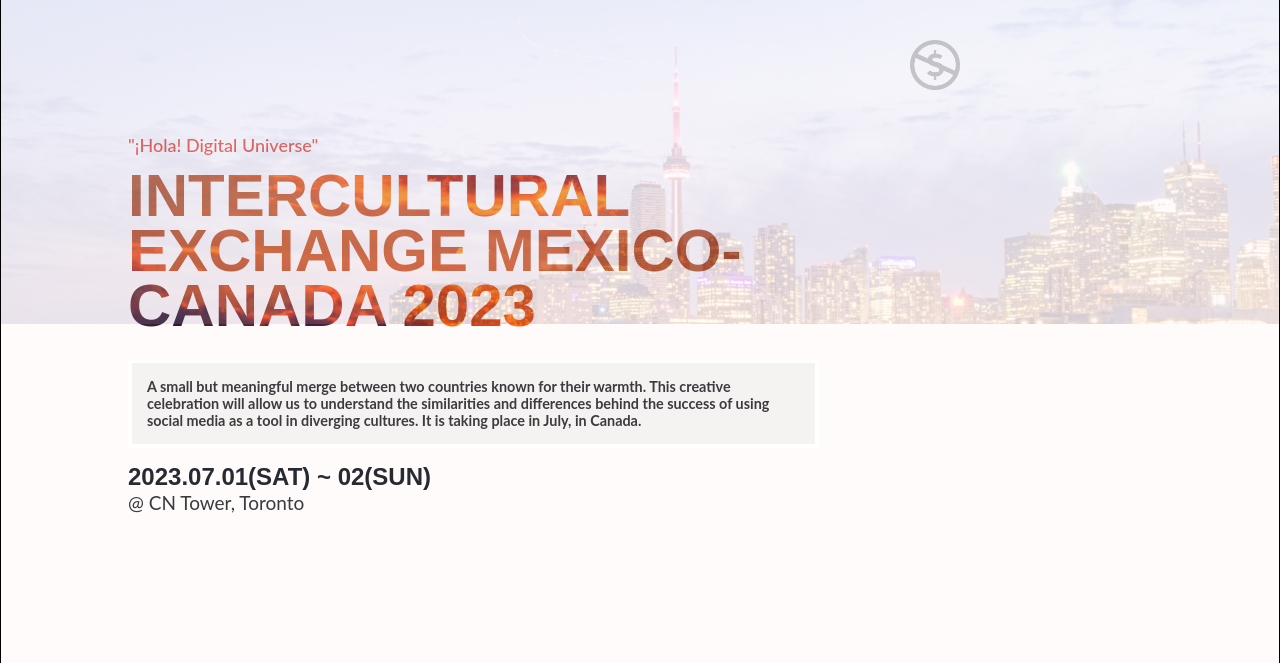
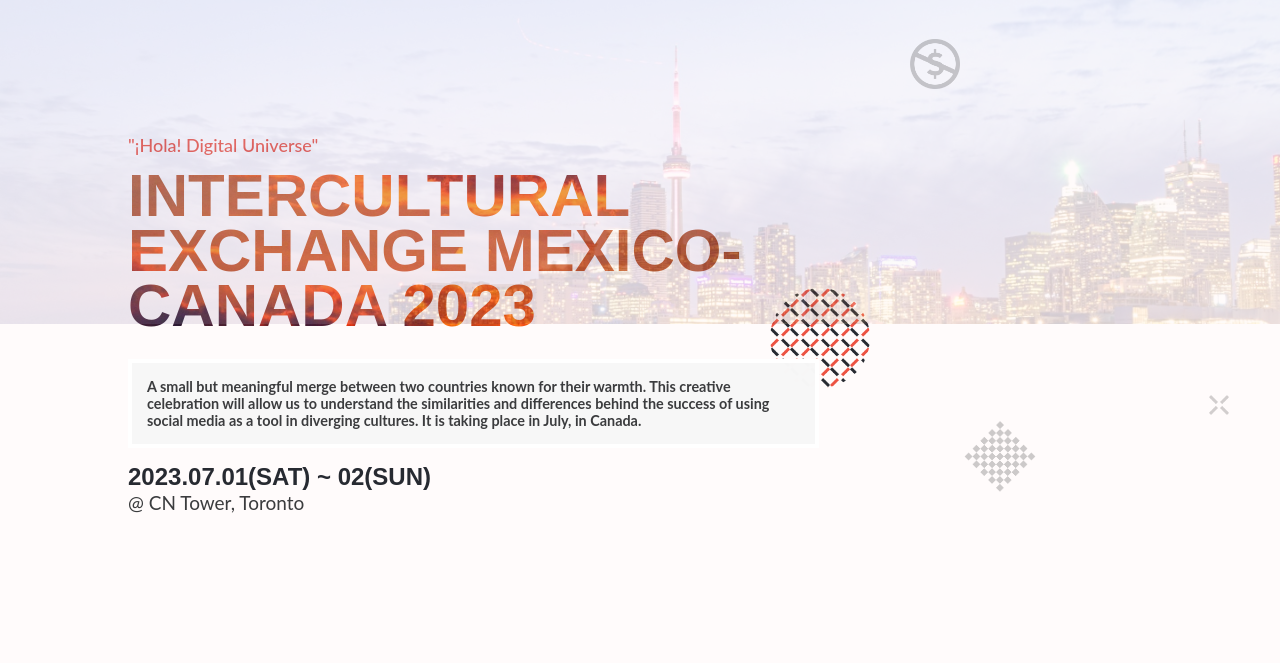
Before and after one commit to ErikStoupignan/Capstone-project-module-1, a website: page index.html in a window 1280 px wide. Shown: the part 137-800 px from the top of the page. Drawn offline with Linux system fonts and the light colour scheme; a web font is replaced by a local one.

Commit message:
End main page and mobile version

```diff
--- a/style.scss
+++ b/style.scss
@@ -529,7 +529,7 @@ body {
 
       .intro-paragraph1 {
         width: 60%;
-        background-color: rgba(189, 189, 189, 0.148);
+        background-color: rgba(247, 247, 247, 0.993);
         border: 4px solid white;
         padding: 15px;
         margin: 15px 0 15px 0;
@@ -554,7 +554,6 @@ body {
           top: 0;
           width: 100%;
           height: 100%;
-          border: 1px solid #000;
           display: block;
 
 
@@ -576,13 +575,40 @@ body {
             }
           }
           .mainbg-3 {
-
+            background-image: url(assets/Icons/hitmark_onb.png);
+            background-size: 20px;
+            width: 100px;
+            height: 100px;
+            border-radius: 50%;
+            position: absolute;
+            right: 32%;
+            top: 45%;
+            z-index: -1;
           }
           .mainbg-4 {
-            display: none;
+            position: absolute;
+            right: 4%;
+            top: 60%;
+            width: 20px;
+            img {
+              width: 100%;
+              opacity: 0.2;
+            }
           }
           .mainbg-5 {
-            display: none;
+            position: absolute;
+            right: 20%;
+            top: 65%;
+            width: 50px;
+            -ms-transform: rotate(45deg);
+            -webkit-transform: rotate(45deg);
+            -moz-transform: rotate(45deg);
+            -o-transform: rotate(45deg);
+            transform: rotate(45deg);
+            img {
+              width: 100%;
+              opacity: 0.2;
+            }
           }
 
 
```
Also changed, not shown: about.html (+1 -1 lines), index.html (+1 -4 lines), style.css, 1 other file.
